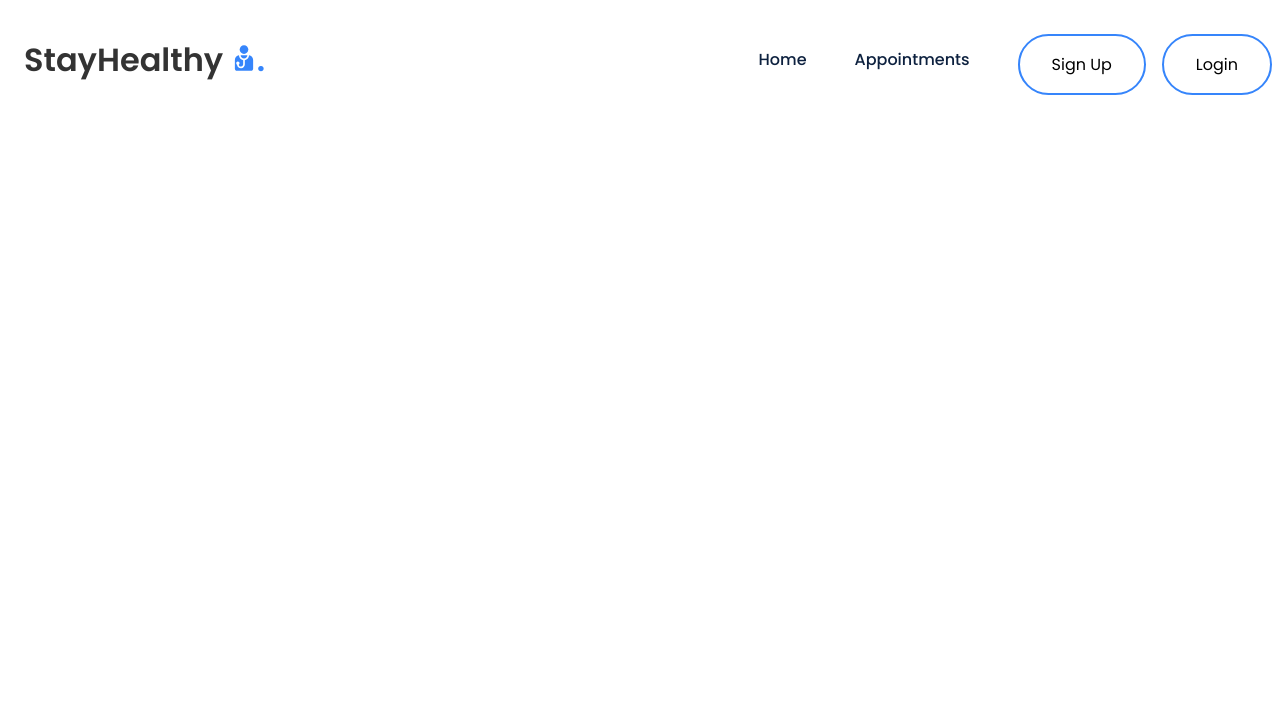
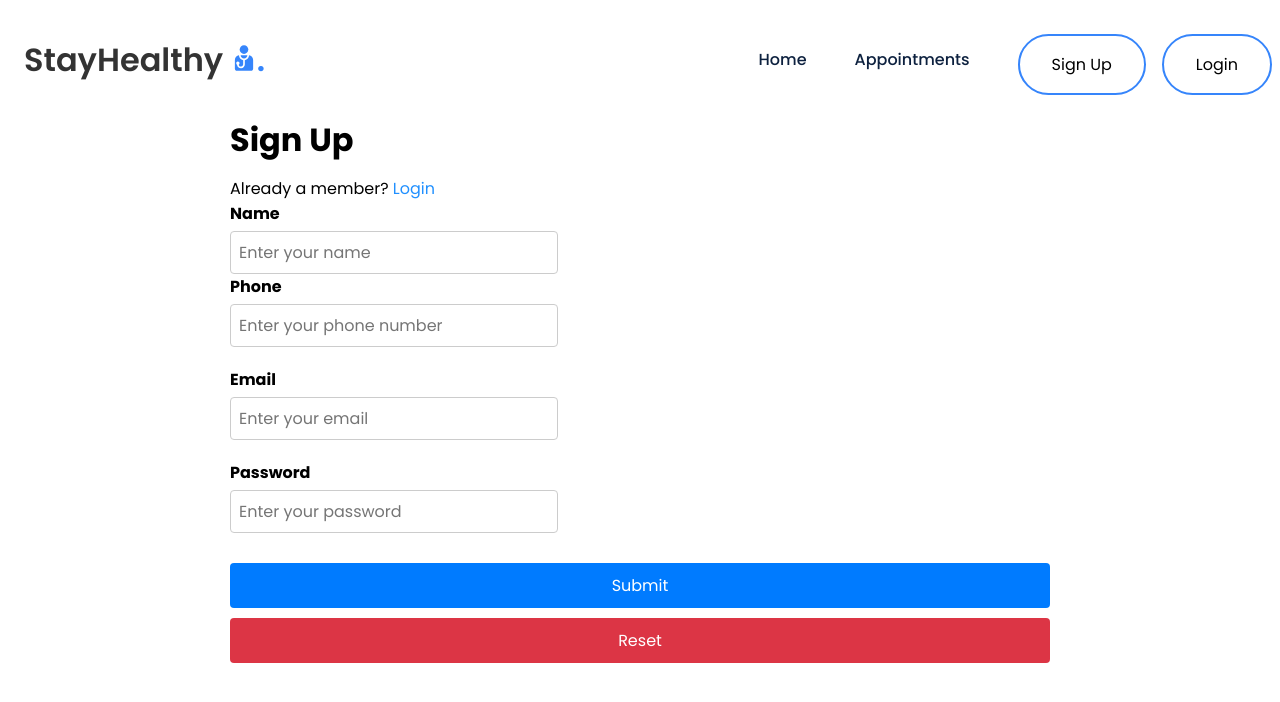
Before and after one commit to cyber-darl/blank-react, a React (Create React App) app: page /Sign_Up in a window 1280 px wide. Shown: the top 702 px of the page. Built offline with nearby package versions, Linux system fonts and the light colour scheme.

Commit message:
initial commit message

```diff
--- a/src/App.js
+++ b/src/App.js
@@ -5,6 +5,8 @@
 import { BrowserRouter, Routes, Route } from "react-router-dom";
 
 // Import custom Navbar component
+import Sign_Up from './Components/Sign_Up/Sign_Up';
+import Login from './Components/Login/Login';
 import Navbar from './Components/Navbar/Navbar';
 import Landing_Page from './Components/Landing_Page/Landing_Page';
 
@@ -20,10 +22,13 @@
           <Navbar/>
 
           {/* Set up the Routes for different pages */}
-          <Routes>
-            {/* Define individual Route components for different pages */}
-            <Route path="/" element={<Landing_Page/>}/>
-          </Routes>
+  <Routes>
+      {/* Define individual Route components for different pages */}
+                <Route path ="/" element={<Landing_Page/>} />
+                <Route path ="/Sign_Up" element={<Sign_Up/>} />
+                <Route path ="/Login" element={<Login/>} />
+                <Route path ="/Navbar" element={<Navbar/>} />
+              </Routes>
         </BrowserRouter>
     </div>
   );
--- /dev/null
+++ b/src/Components/Login/Login.js
@@ -0,0 +1,41 @@
+import React from 'react';
+import './Login.css';
+
+const Login = () => {
+return (
+
+      <div className="container">
+        <div className="login-grid">
+          <div className="login-text">
+            <h2>Login</h2>
+          </div>
+          <div className="login-text">
+            Are you a new member? <span><a href="../Sign_Up/Sign_Up.html" style={{color: '#2190FF'}}> Sign Up Here</a></span>
+          </div>
+          <br />
+          <div className="login-form">
+            <form>
+              <div className="form-group">
+                <label htmlFor="email">Email</label>
+                <input type="email" name="email" id="email" className="form-control" placeholder="Enter your email" aria-describedby="helpId" />
+              </div>
+              <div className="form-group">
+                <label htmlFor="password">Password</label>
+                <input type="password" name="password" id="password" className="form-control" placeholder="Enter your password" aria-describedby="helpId" />
+              </div>
+              <div className="btn-group">
+                <button type="submit" className="btn btn-primary mb-2 mr-1 waves-effect waves-light">Login</button>
+                <button type="reset" className="btn btn-danger mb-2 waves-effect waves-light">Reset</button>
+              </div>
+              <br />
+              <div className="login-text">
+                Forgot Password?
+              </div>
+            </form>
+          </div>
+        </div>
+      </div>
+    );
+}
+
+export default Login;
--- a/src/Components/Navbar/Navbar.js
+++ b/src/Components/Navbar/Navbar.js
@@ -19,18 +19,18 @@
         </div>
         <ul className="nav__links active">
           <li className="link">
-            <a href="../Landing_Page/LandingPage.html">Home</a>
+            <a href="/">Home</a>
           </li>
           <li className="link">
             <a href="#">Appointments</a>
           </li>
           <li className="link">
-            <a href="../Sign_Up//Sign_Up.html">
+            <a href="/Sign_Up">
               <button className="btn1">Sign Up</button>
             </a>
           </li>
           <li className="link">
-            <a href="../Login/Login.html">
+            <a href="/Login">
               <button className="btn1">Login</button>
             </a>
           </li>
--- /dev/null
+++ b/src/Components/Sign_Up/Sign_Up.js
@@ -0,0 +1,45 @@
+ import React, { useState } from 'react';
+import './Sign_Up.css'
+import { Link, useNavigate } from 'react-router-dom';
+import { API_URL } from '../../config';
+
+const Sign_Up = () => {
+ return (
+
+      <div className="container" style={{marginTop: '5%'}}>
+        <div className="signup-grid">
+          <div className="signup-text">
+            <h1>Sign Up</h1>
+          </div>
+          <div className="signup-text1" style={{textAlign: 'left'}}>
+            Already a member? <span><a href="../Login/Login.html" style={{color: '#2190FF'}}> Login</a></span>
+          </div>
+          <div className="signup-form">
+            <form>
+              <div className="form-group">
+                <label htmlFor="name">Name</label>
+                <input type="text" name="name" id="name" required className="form-control" placeholder="Enter your name" aria-describedby="helpId" />
+                <div className="form-group">
+                  <label htmlFor="phone">Phone</label>
+                  <input type="tel" name="phone" id="phone" required className="form-control" placeholder="Enter your phone number" aria-describedby="helpId" />
+                </div>
+                <div className="form-group">
+                  <label htmlFor="email">Email</label>
+                  <input type="email" name="email" id="email" required className="form-control" placeholder="Enter your email" aria-describedby="helpId" />
+                </div>
+                <div className="form-group">
+                  <label htmlFor="password">Password</label>
+                  <input name="password" id="password" required className="form-control" placeholder="Enter your password" aria-describedby="helpId" />
+                </div>
+                <div className="btn-group">
+                  <button type="submit" className="btn btn-primary mb-2 mr-1 waves-effect waves-light">Submit</button>
+                  <button type="reset" className="btn btn-danger mb-2 waves-effect waves-light">Reset</button>
+                </div>
+              </div></form>
+          </div>
+        </div>
+      </div>
+    );
+}
+
+export default Sign_Up;
```
Also changed, not shown: src/Components/Sign_Up/Sign_Up.css (added).
